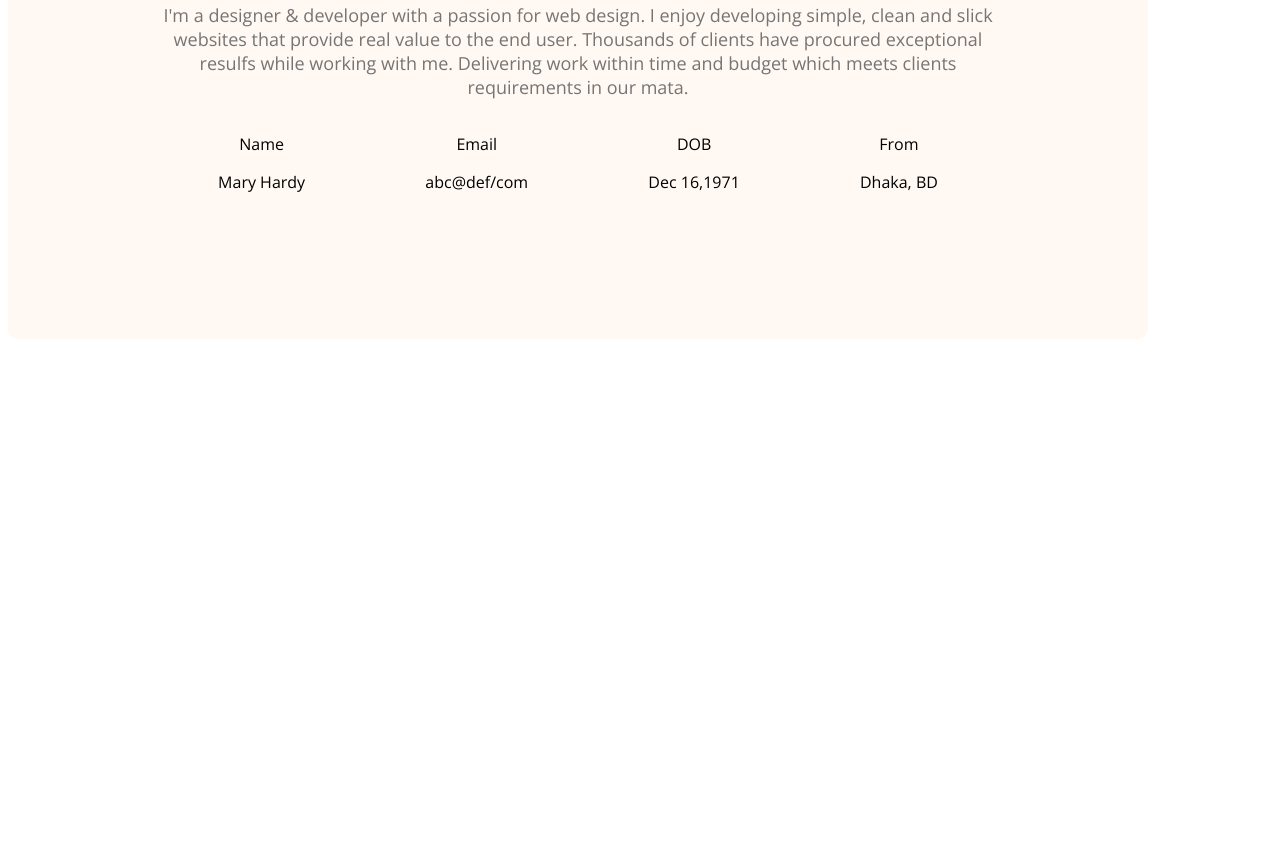
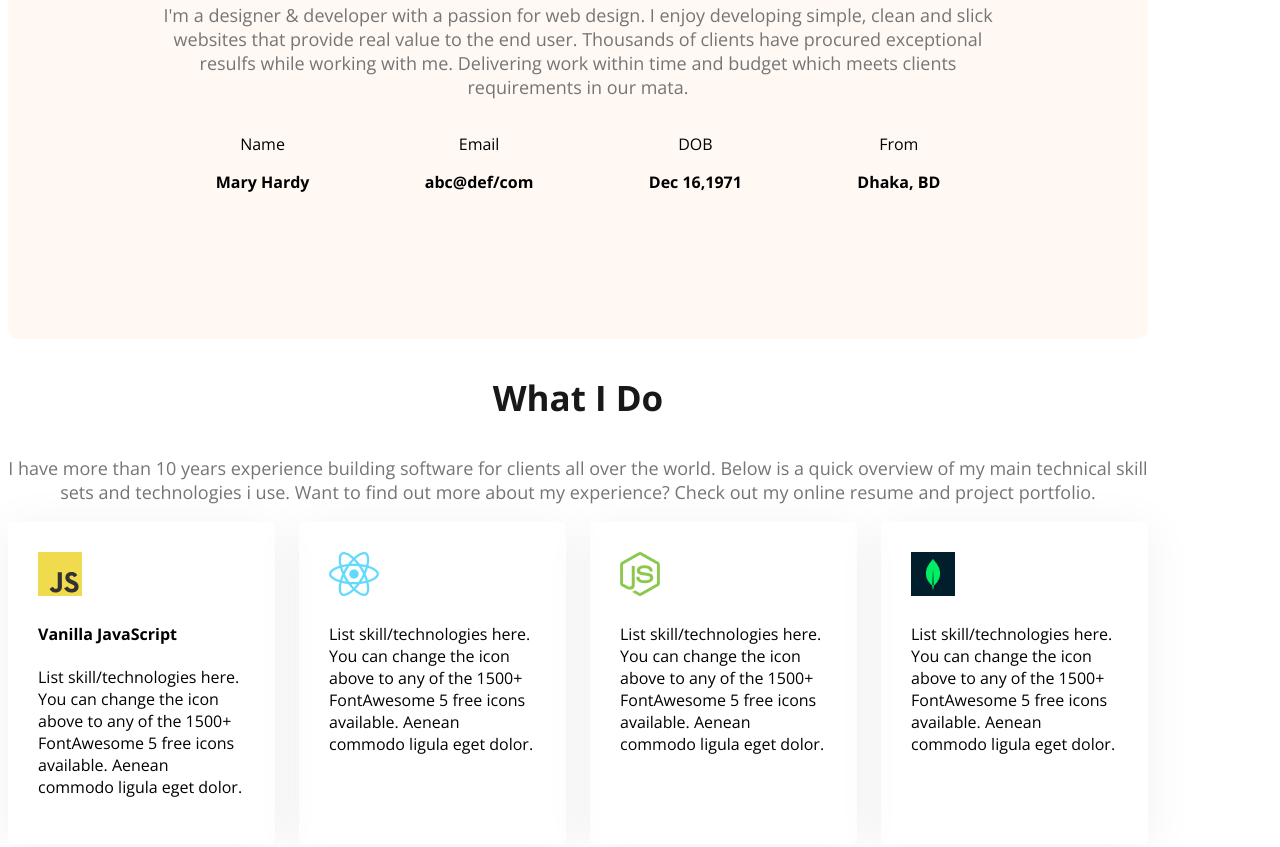
Before and after one commit to saif-kabeer/webdevportfolioproj, a plain HTML site: page index.html in a window 1280 px wide. Shown: the part 1296-2143 px from the top of the page. Before the commit the page ends 1643 px from the top, so only its background shows below. Drawn offline with nearby package versions, Linux system fonts and the light colour scheme.

Commit message:
made skills section

```diff
--- a/Styles/portfolio.css
+++ b/Styles/portfolio.css
@@ -60,6 +60,9 @@ nav ul{
 .secondary-bg{
     background-color: #FFF8F3;
 }
+.text-center{
+    text-align: center;
+}
 
 /* banner styles */
 .banner-greetings{
@@ -95,6 +98,8 @@ nav ul{
 main{
     max-width: 1140px;
     argin: 0 auto;
+    margin-top: 130px;
+    margin-bottom: 130px;
 
 }
 
@@ -103,12 +108,23 @@ main{
     border-radius: 10px;
     padding: 130px 150px;
     text-align: center;
-    margin-top: 130px;
+
 }
 .item-description{
-    font-weight: 600px;
+    font-weight: 700;
 }
 .about-items{
     display: flex;
     justify-content: space-around;
 }
+
+/* skills section style*/
+.skills-container{
+    display: flex;
+    gap: 24px;
+}
+.skill{
+    padding: 30px;
+    border-radius: 5px;
+    box-shadow: 0px 6px 50px 0 rgba(0, 0, 0, 0.06);
+}
--- a/index.html
+++ b/index.html
@@ -61,8 +61,36 @@
                 </div>
             </div>
         </section>
+        <!-- what i do section start -->
+         <section class="skills">
+            <h3 class="section-title text-center">What I Do</h3>
+            <p class="section-description text-center">I have more than 10 years experience building software for clients all over the world. Below is a quick overview of my main technical skill sets and technologies i use. Want to find out more about my experience? Check out my online resume and project portfolio.</p>
+            <div class="skills-container">
+                <div class="skill">
+                    <img src="images/icons/js.png" alt="">
+                    <h4 class="skill-title">Vanilla JavaScript</h4>
+                    <p class="skill-description">List skill/technologies here. You can change the icon above to any of the 1500+ FontAwesome 5 free icons available. Aenean commodo ligula eget dolor.</p>
+                </div>
+                <div class="skill">
+                    <img src="images/icons/react.png" alt="">
+                    <h4 class="skill-title"></h4>
+                    <p class="skill-description">List skill/technologies here. You can change the icon above to any of the 1500+ FontAwesome 5 free icons available. Aenean commodo ligula eget dolor.</p>
+                </div>
+                <div class="skill">
+                    <img src="images/icons/nodejs.png" alt="">
+                    <h4 class="skill-title"></h4>
+                    <p class="skill-description">List skill/technologies here. You can change the icon above to any of the 1500+ FontAwesome 5 free icons available. Aenean commodo ligula eget dolor.</p>
+                </div>
+                <div class="skill">
+                    <img src="images/icons/mongo.png" alt="">
+                    <h4 class="skill-title"></h4>
+                    <p class="skill-description">List skill/technologies here. You can change the icon above to any of the 1500+ FontAwesome 5 free icons available. Aenean commodo ligula eget dolor.</p>
+                </div>
+            </div>
+         </section>
 
     </main>
+
     <footer>
 
     </footer>
```
